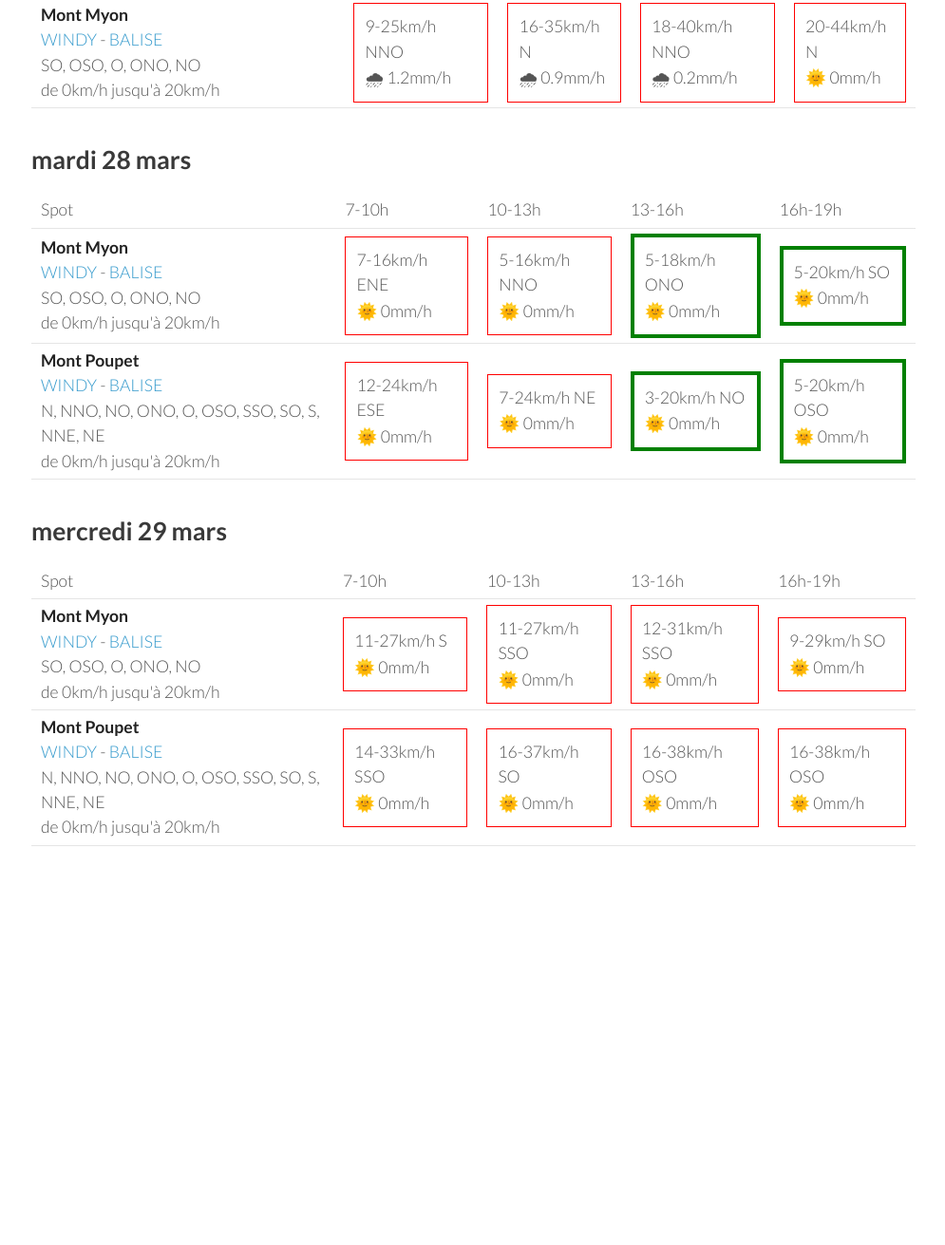
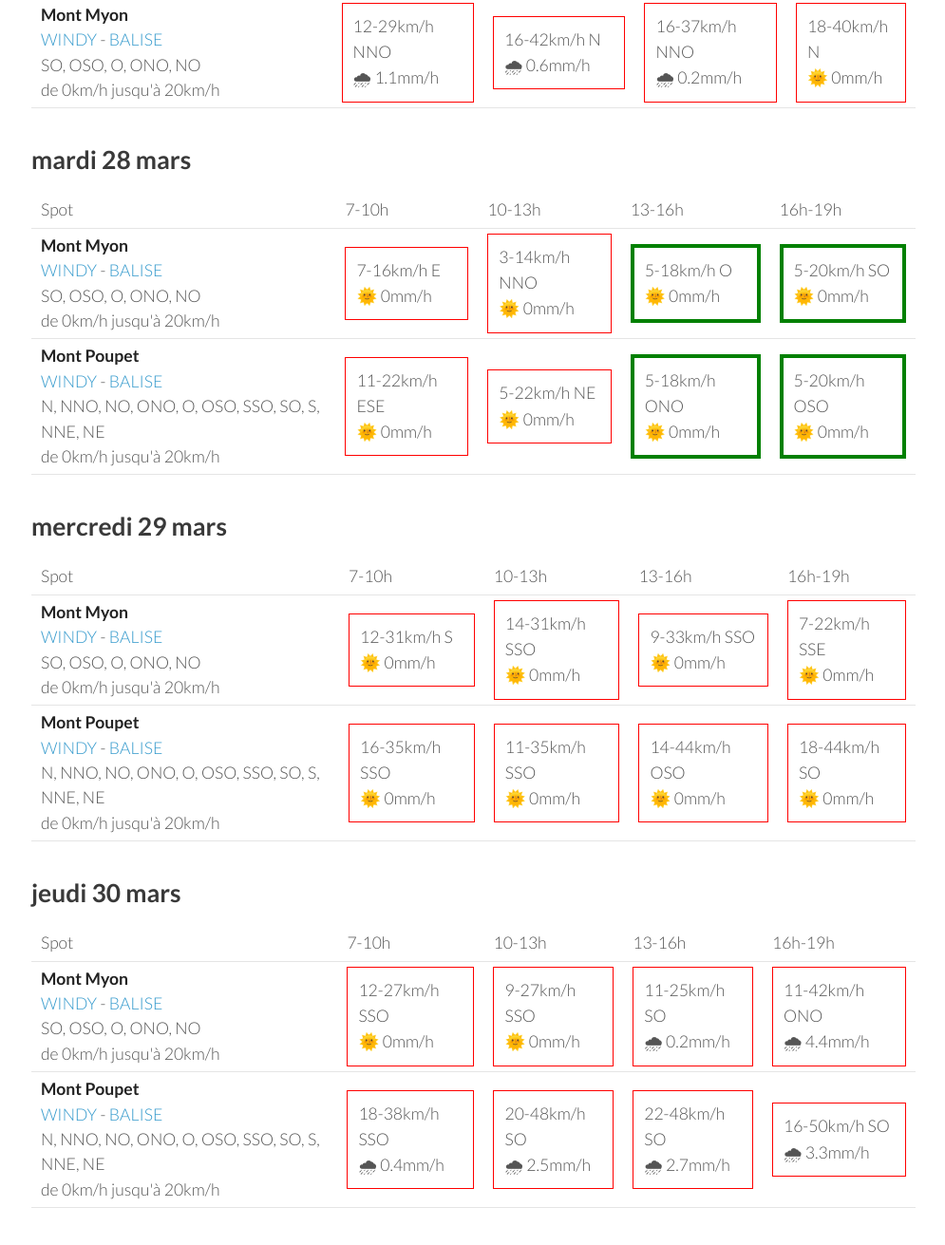
Before and after one commit to parapente-dans-le-nord/parapente-dans-le-nord.github.io, a Jekyll site: the page built from jura.markdown, in a window 1280 px wide and 1400 px high, scrolled down 1284 px. Shown: the top 1311 px of the window at 95% size, without its empty margins (25-1020 px from the left). Built offline with Jekyll 4.4.1, drawn with Linux system fonts in a browser that asks for light colours; before the commit the page ends 2303 px from its top, so only the background shows below that; some of the changed text lies outside the part shown.

Commit message:
update index.markdown

```diff
--- a/jura.markdown
+++ b/jura.markdown
@@ -7,7 +7,7 @@ title:  "Tous les spots"
 {: .links}
 
 # Prevision Windy, modèle Arome
-page mise à jour le samedi 25 mars 06:20
+page mise à jour le samedi 25 mars 10:20
 
 ## samedi 25 mars
 
@@ -96,20 +96,20 @@ page mise à jour le samedi 25 mars 06:20
 <tr>
         <td><strong>Mont Poupet</strong><br><a href="https://windy.com/46.970/5.876?46.541,5.876,8">WINDY</a> - <span class=""><a href="http://www.balisemeteo.com/balise.php?idBalise=92">BALISE</a> </span><br> <span class="vent-favorable">N, NNO, NO, ONO, O, OSO, SSO, SO, S, NNE, NE</span><br><span class="force-vent">de 0km/h jusqu'à 20km/h</span> </td>
 
-            <td><div class="not-flyable"><p>12-27km/h NNO</p><p>🌧 2.8mm/h</p></div></td>
-            <td><div class="not-flyable"><p>14-37km/h N</p><p>🌧 1.7mm/h</p></div></td>
-            <td><div class="not-flyable"><p>16-37km/h N</p><p>🌧 0.3mm/h</p></div></td>
-            <td><div class="not-flyable"><p>14-40km/h N</p><p>🌞 0mm/h</p></div></td>
+            <td><div class="not-flyable"><p>12-35km/h NNO</p><p>🌧 1mm/h</p></div></td>
+            <td><div class="not-flyable"><p>16-37km/h NNO</p><p>🌧 0.7mm/h</p></div></td>
+            <td><div class="not-flyable"><p>14-35km/h NNO</p><p>🌞 0mm/h</p></div></td>
+            <td><div class="not-flyable"><p>14-38km/h N</p><p>🌞 0mm/h</p></div></td>
 
 
     </tr>
 <tr>
         <td><strong>Mont Myon</strong><br><a href="https://windy.com/46.331/5.397?45.898,5.394,8,m:eWoagj8">WINDY</a> - <span class=""><a href="http://www.balisemeteo.com/balise.php?idBalise=70">BALISE</a> </span><br> <span class="vent-favorable">SO, OSO, O, ONO, NO</span><br><span class="force-vent">de 0km/h jusqu'à 20km/h</span> </td>
 
-            <td><div class="not-flyable"><p>9-25km/h NNO</p><p>🌧 1.2mm/h</p></div></td>
-            <td><div class="not-flyable"><p>16-35km/h N</p><p>🌧 0.9mm/h</p></div></td>
-            <td><div class="not-flyable"><p>18-40km/h NNO</p><p>🌧 0.2mm/h</p></div></td>
-            <td><div class="not-flyable"><p>20-44km/h N</p><p>🌞 0mm/h</p></div></td>
+            <td><div class="not-flyable"><p>12-29km/h NNO</p><p>🌧 1.1mm/h</p></div></td>
+            <td><div class="not-flyable"><p>16-42km/h N</p><p>🌧 0.6mm/h</p></div></td>
+            <td><div class="not-flyable"><p>16-37km/h NNO</p><p>🌧 0.2mm/h</p></div></td>
+            <td><div class="not-flyable"><p>18-40km/h N</p><p>🌞 0mm/h</p></div></td>
 
 
     </tr>
@@ -132,9 +132,9 @@ page mise à jour le samedi 25 mars 06:20
 <tr>
         <td><strong>Mont Myon</strong><br><a href="https://windy.com/46.331/5.397?45.898,5.394,8,m:eWoagj8">WINDY</a> - <span class=""><a href="http://www.balisemeteo.com/balise.php?idBalise=70">BALISE</a> </span><br> <span class="vent-favorable">SO, OSO, O, ONO, NO</span><br><span class="force-vent">de 0km/h jusqu'à 20km/h</span> </td>
 
-            <td><div class="not-flyable"><p>7-16km/h ENE</p><p>🌞 0mm/h</p></div></td>
-            <td><div class="not-flyable"><p>5-16km/h NNO</p><p>🌞 0mm/h</p></div></td>
-            <td><div class="flyable"><p>5-18km/h ONO</p><p>🌞 0mm/h</p></div></td>
+            <td><div class="not-flyable"><p>7-16km/h E</p><p>🌞 0mm/h</p></div></td>
+            <td><div class="not-flyable"><p>3-14km/h NNO</p><p>🌞 0mm/h</p></div></td>
+            <td><div class="flyable"><p>5-18km/h O</p><p>🌞 0mm/h</p></div></td>
             <td><div class="flyable"><p>5-20km/h SO</p><p>🌞 0mm/h</p></div></td>
 
 
@@ -142,9 +142,9 @@ page mise à jour le samedi 25 mars 06:20
 <tr>
         <td><strong>Mont Poupet</strong><br><a href="https://windy.com/46.970/5.876?46.541,5.876,8">WINDY</a> - <span class=""><a href="http://www.balisemeteo.com/balise.php?idBalise=92">BALISE</a> </span><br> <span class="vent-favorable">N, NNO, NO, ONO, O, OSO, SSO, SO, S, NNE, NE</span><br><span class="force-vent">de 0km/h jusqu'à 20km/h</span> </td>
 
-            <td><div class="not-flyable"><p>12-24km/h ESE</p><p>🌞 0mm/h</p></div></td>
-            <td><div class="not-flyable"><p>7-24km/h NE</p><p>🌞 0mm/h</p></div></td>
-            <td><div class="flyable"><p>3-20km/h NO</p><p>🌞 0mm/h</p></div></td>
+            <td><div class="not-flyable"><p>11-22km/h ESE</p><p>🌞 0mm/h</p></div></td>
+            <td><div class="not-flyable"><p>5-22km/h NE</p><p>🌞 0mm/h</p></div></td>
+            <td><div class="flyable"><p>5-18km/h ONO</p><p>🌞 0mm/h</p></div></td>
             <td><div class="flyable"><p>5-20km/h OSO</p><p>🌞 0mm/h</p></div></td>
 
 
@@ -168,20 +168,20 @@ page mise à jour le samedi 25 mars 06:20
 <tr>
         <td><strong>Mont Myon</strong><br><a href="https://windy.com/46.331/5.397?45.898,5.394,8,m:eWoagj8">WINDY</a> - <span class=""><a href="http://www.balisemeteo.com/balise.php?idBalise=70">BALISE</a> </span><br> <span class="vent-favorable">SO, OSO, O, ONO, NO</span><br><span class="force-vent">de 0km/h jusqu'à 20km/h</span> </td>
 
-            <td><div class="not-flyable"><p>11-27km/h S</p><p>🌞 0mm/h</p></div></td>
-            <td><div class="not-flyable"><p>11-27km/h SSO</p><p>🌞 0mm/h</p></div></td>
-            <td><div class="not-flyable"><p>12-31km/h SSO</p><p>🌞 0mm/h</p></div></td>
-            <td><div class="not-flyable"><p>9-29km/h SO</p><p>🌞 0mm/h</p></div></td>
+            <td><div class="not-flyable"><p>12-31km/h S</p><p>🌞 0mm/h</p></div></td>
+            <td><div class="not-flyable"><p>14-31km/h SSO</p><p>🌞 0mm/h</p></div></td>
+            <td><div class="not-flyable"><p>9-33km/h SSO</p><p>🌞 0mm/h</p></div></td>
+            <td><div class="not-flyable"><p>7-22km/h SSE</p><p>🌞 0mm/h</p></div></td>
 
 
     </tr>
 <tr>
         <td><strong>Mont Poupet</strong><br><a href="https://windy.com/46.970/5.876?46.541,5.876,8">WINDY</a> - <span class=""><a href="http://www.balisemeteo.com/balise.php?idBalise=92">BALISE</a> </span><br> <span class="vent-favorable">N, NNO, NO, ONO, O, OSO, SSO, SO, S, NNE, NE</span><br><span class="force-vent">de 0km/h jusqu'à 20km/h</span> </td>
 
-            <td><div class="not-flyable"><p>14-33km/h SSO</p><p>🌞 0mm/h</p></div></td>
-            <td><div class="not-flyable"><p>16-37km/h SO</p><p>🌞 0mm/h</p></div></td>
-            <td><div class="not-flyable"><p>16-38km/h OSO</p><p>🌞 0mm/h</p></div></td>
-            <td><div class="not-flyable"><p>16-38km/h OSO</p><p>🌞 0mm/h</p></div></td>
+            <td><div class="not-flyable"><p>16-35km/h SSO</p><p>🌞 0mm/h</p></div></td>
+            <td><div class="not-flyable"><p>11-35km/h SSO</p><p>🌞 0mm/h</p></div></td>
+            <td><div class="not-flyable"><p>14-44km/h OSO</p><p>🌞 0mm/h</p></div></td>
+            <td><div class="not-flyable"><p>18-44km/h SO</p><p>🌞 0mm/h</p></div></td>
 
 
     </tr>
@@ -189,3 +189,39 @@ page mise à jour le samedi 25 mars 06:20
 </tbody>
 </table>
 {:/}
+## jeudi 30 mars
+
+{::nomarkdown}
+<table>
+  <tbody>
+    <tr>
+      <td>Spot</td>
+      <td>7-10h</td>
+      <td>10-13h</td>
+      <td>13-16h</td>
+      <td>16h-19h</td>
+    </tr>
+<tr>
+        <td><strong>Mont Myon</strong><br><a href="https://windy.com/46.331/5.397?45.898,5.394,8,m:eWoagj8">WINDY</a> - <span class=""><a href="http://www.balisemeteo.com/balise.php?idBalise=70">BALISE</a> </span><br> <span class="vent-favorable">SO, OSO, O, ONO, NO</span><br><span class="force-vent">de 0km/h jusqu'à 20km/h</span> </td>
+
+            <td><div class="not-flyable"><p>12-27km/h SSO</p><p>🌞 0mm/h</p></div></td>
+            <td><div class="not-flyable"><p>9-27km/h SSO</p><p>🌞 0mm/h</p></div></td>
+            <td><div class="not-flyable"><p>11-25km/h SO</p><p>🌧 0.2mm/h</p></div></td>
+            <td><div class="not-flyable"><p>11-42km/h ONO</p><p>🌧 4.4mm/h</p></div></td>
+
+
+    </tr>
+<tr>
+        <td><strong>Mont Poupet</strong><br><a href="https://windy.com/46.970/5.876?46.541,5.876,8">WINDY</a> - <span class=""><a href="http://www.balisemeteo.com/balise.php?idBalise=92">BALISE</a> </span><br> <span class="vent-favorable">N, NNO, NO, ONO, O, OSO, SSO, SO, S, NNE, NE</span><br><span class="force-vent">de 0km/h jusqu'à 20km/h</span> </td>
+
+            <td><div class="not-flyable"><p>18-38km/h SSO</p><p>🌧 0.4mm/h</p></div></td>
+            <td><div class="not-flyable"><p>20-48km/h SO</p><p>🌧 2.5mm/h</p></div></td>
+            <td><div class="not-flyable"><p>22-48km/h SO</p><p>🌧 2.7mm/h</p></div></td>
+            <td><div class="not-flyable"><p>16-50km/h SO</p><p>🌧 3.3mm/h</p></div></td>
+
+
+    </tr>
+
+</tbody>
+</table>
+{:/}
```
